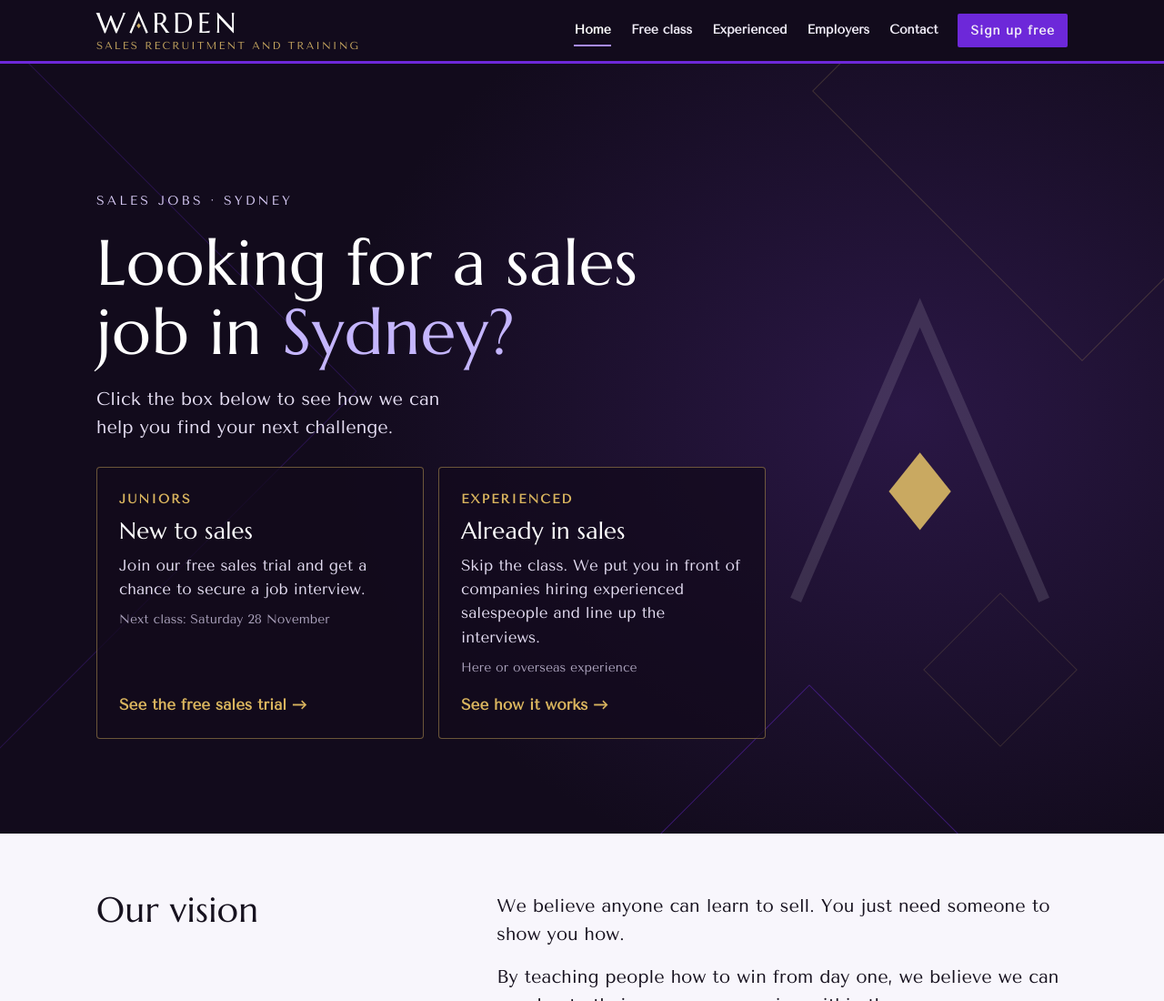
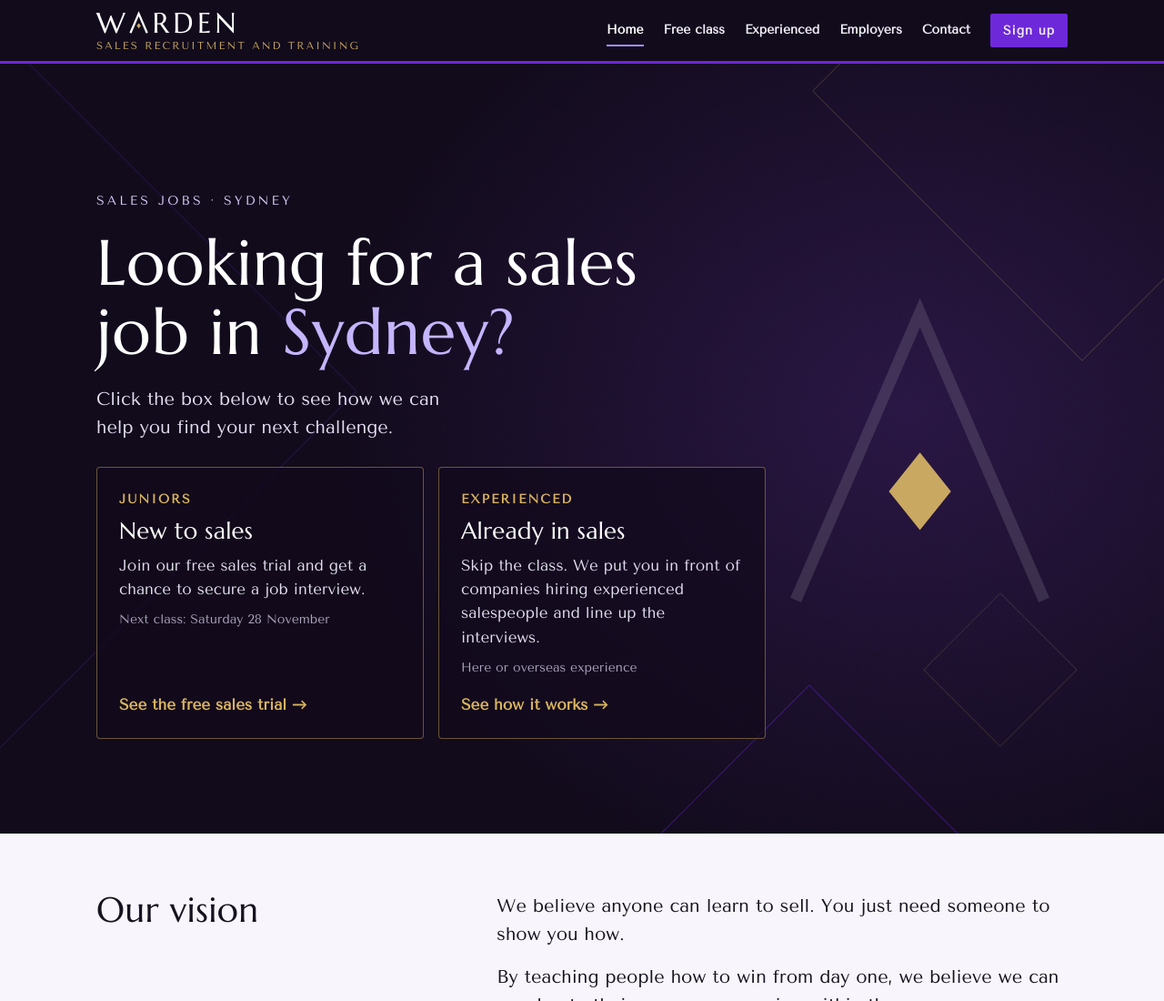
Before and after one commit to jasperbertclaus-maker/warden-site, a plain HTML site: page index.html in a window 1280 px wide. Shown: the top 1100 px of the page at 91% size. Drawn offline with nearby package versions, Linux system fonts and the light colour scheme.

Commit message:
Update navigation links in index.html

```diff
--- a/index.html
+++ b/index.html
@@ -17,7 +17,7 @@
 <header class="topbar">
   <div class="wrap">
     <a class="brand" href="index.html" aria-label="Warden home"><span class="word"><span class="name">W<svg class="a" viewBox="0 0 72 78" aria-hidden="true"><polyline points="4,78 36,4 68,78" fill="none" stroke="currentColor" stroke-width="8"/><path d="M36 40 L44 50 L36 60 L28 50 Z" fill="#C9A961"/></svg>RDEN</span><span class="tag">Sales recruitment and training</span></span></a>
-    <nav class="nav" aria-label="Main"><a class="link" href="index.html" aria-current="page">Home</a><a class="link" href="class.html">Free class</a><a class="link" href="experienced.html">Experienced</a><a class="link" href="employers.html">Employers</a><a class="link" href="contact.html">Contact</a><a class="btn small" href="signup.html">Sign up free</a></nav>
+    <nav class="nav" aria-label="Main"><a class="link" href="index.html" aria-current="page">Home</a><a class="link" href="class.html">Free class</a><a class="link" href="experienced.html">Experienced</a><a class="link" href="employers.html">Employers</a><a class="link" href="contact.html">Contact</a><a class="btn small" href="signup.html">Sign up</a></nav>
     <details class="m-menu"><summary>Menu</summary><nav class="m-menu-list" aria-label="Pages"><a href="index.html" aria-current="page">Home</a><a href="class.html">Free class</a><a href="experienced.html">Experienced</a><a href="employers.html">Employers</a><a href="contact.html">Contact</a><a href="signup.html">Sign up</a></nav></details>
   </div>
 </header>
```
